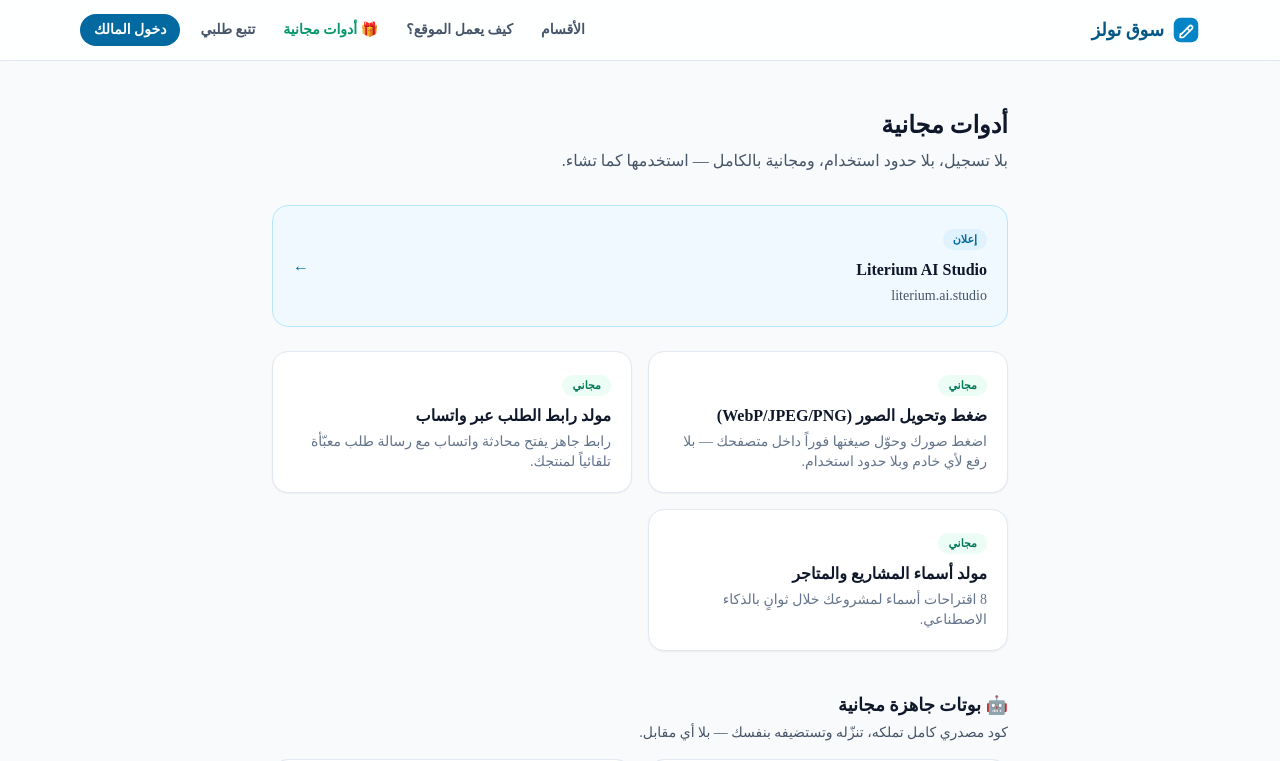
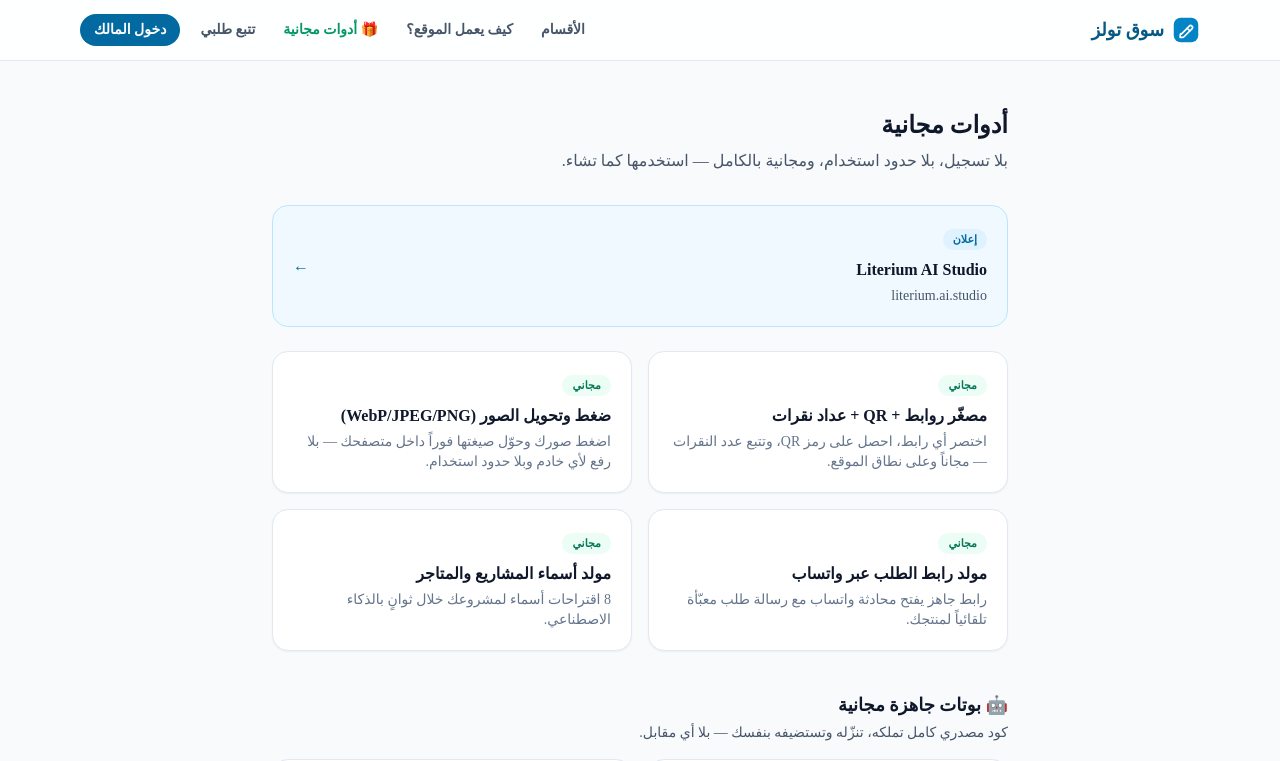
Before and after one commit to jonsnowx1r-lab/Ttbik, a Next.js app: page /free-tools in a window 1280 px wide. Shown: the top 761 px of the page. Built offline with nearby package versions, Linux system fonts and the light colour scheme; no server answers.

Commit message:
feat(tools): list URL shortener on free-tools index

```diff
--- a/src/app/free-tools/page.tsx
+++ b/src/app/free-tools/page.tsx
@@ -7,6 +7,11 @@ export const metadata: Metadata = {
 };
 
 const TOOLS = [
+  {
+    href: "/free-tools/url-shortener",
+    title: "مصغّر روابط + QR + عداد نقرات",
+    desc: "اختصر أي رابط، احصل على رمز QR، وتتبع عدد النقرات — مجاناً وعلى نطاق الموقع.",
+  },
   {
     href: "/free-tools/image-optimizer",
     title: "ضغط وتحويل الصور (WebP/JPEG/PNG)",
```
